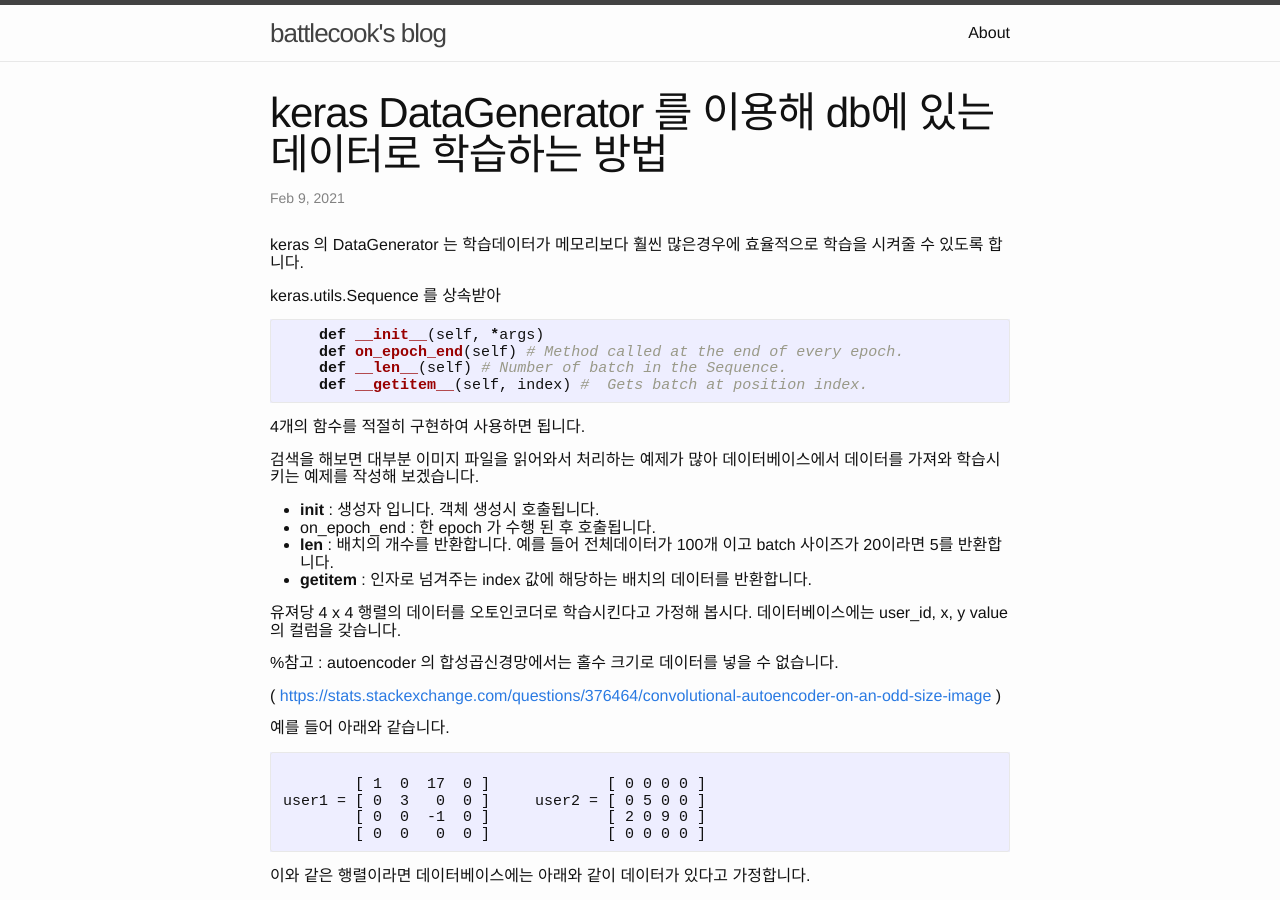
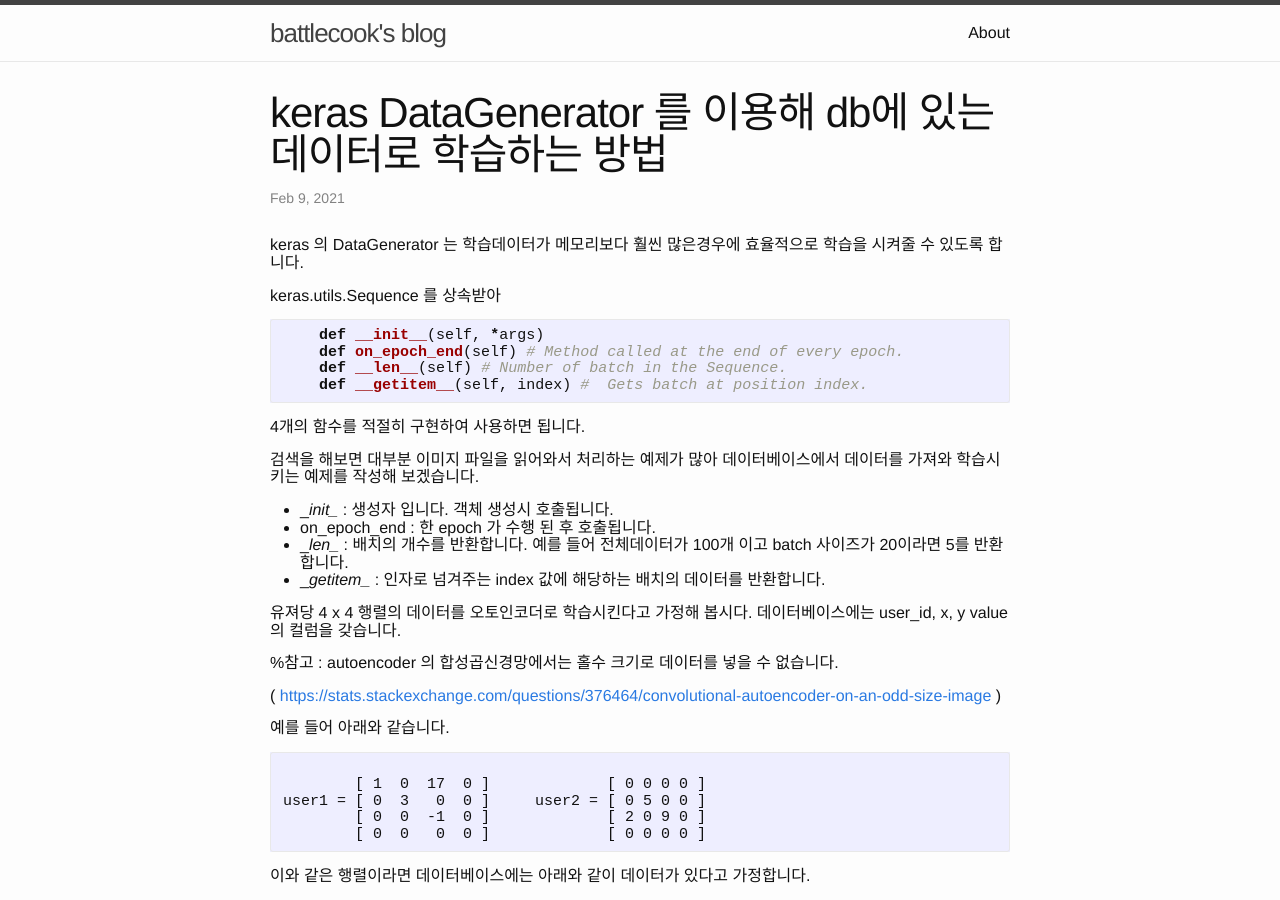
Before and after one commit to battlecook/battlecook.github.io, a Jekyll site: the page built from _posts/2021-02-09-train-autoencoder-from-database-using-keras-DataGenerator.md, in a window 1280 px wide and 900 px high. Built offline with Jekyll 4.4.1, drawn with Linux system fonts in a browser that asks for light colours; comment, search, counter and statistics services are not loaded.

Commit message:
오류 수정

````diff
--- a/_posts/2021-02-09-train-autoencoder-from-database-using-keras-DataGenerator.md
+++ b/_posts/2021-02-09-train-autoencoder-from-database-using-keras-DataGenerator.md
@@ -19,10 +19,10 @@ keras.utils.Sequence 를 상속받아
 
 검색을 해보면 대부분 이미지 파일을 읽어와서 처리하는 예제가 많아 데이터베이스에서 데이터를 가져와 학습시키는 예제를 작성해 보겠습니다.
 
-- __init__ : 생성자 입니다. 객체 생성시 호출됩니다.
+- \__init\__ : 생성자 입니다. 객체 생성시 호출됩니다.
 - on_epoch_end : 한 epoch 가 수행 된 후 호출됩니다.
-- __len__ :  배치의 개수를 반환합니다. 예를 들어 전체데이터가 100개 이고 batch 사이즈가 20이라면 5를 반환합니다.
-- __getitem__ : 인자로 넘겨주는 index 값에 해당하는 배치의 데이터를 반환합니다.
+- \__len\__ :  배치의 개수를 반환합니다. 예를 들어 전체데이터가 100개 이고 batch 사이즈가 20이라면 5를 반환합니다.
+- \__getitem\__ : 인자로 넘겨주는 index 값에 해당하는 배치의 데이터를 반환합니다.
 
 유져당 4 x 4 행렬의 데이터를 오토인코더로 학습시킨다고 가정해 봅시다. 데이터베이스에는 user_id, x, y value 의 컬럼을 갖습니다.
 
@@ -153,7 +153,7 @@ class SqlDataGenerator(keras.utils.Sequence):
         self.indexes = np.arange(len(self.user_ids))
 ```
 
-참고로 __getitem__ 함수의 index 값을 프린트 해보면 순차적으로 찍히지 않는데 keras 라이브러리가 데이터를 로드하는데 비동기로 처리를 하기 때문입니다.
+참고로 `__getitem__` 함수의 index 값을 프린트 해보면 순차적으로 찍히지 않는데 keras 라이브러리가 데이터를 로드하는데 비동기로 처리를 하기 때문입니다.
 
 ```
 And yes, keras uses multithreading and multiprocessing to load the data faster and it also confuses users because it's asynchronous but it's perfectly normal.
````
